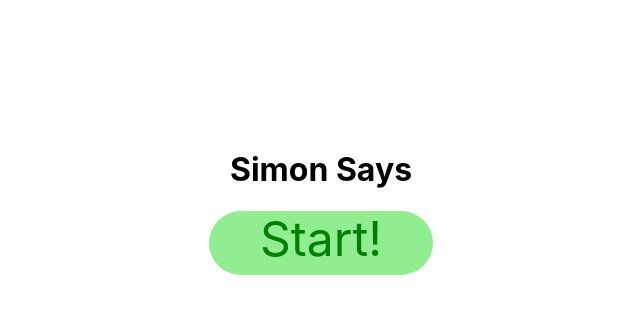
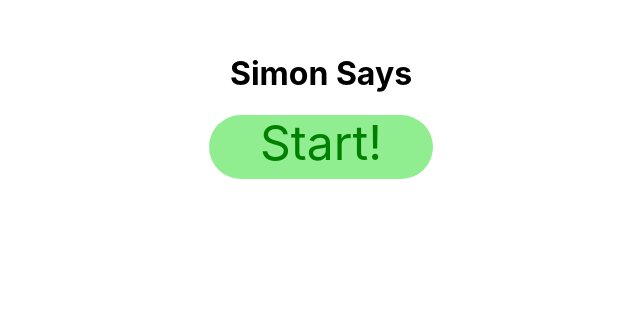
Before and after one commit to Hakeemmidan/simon-says, a React (Create React App) app: page / in a window 1280 px wide. Shown: the part 127-440 px from the top of the page, without its empty margins (319-959 px from the left). Built offline with nearby package versions, Linux system fonts and the light colour scheme.

Commit message:
Make small style change

```diff
--- a/src/App.css
+++ b/src/App.css
@@ -18,7 +18,7 @@
 
 .greetings-container {
   text-align: center;
-  margin-top: 20%;
+  margin-top: 20vh;
 }
 
 .start-button {
```
